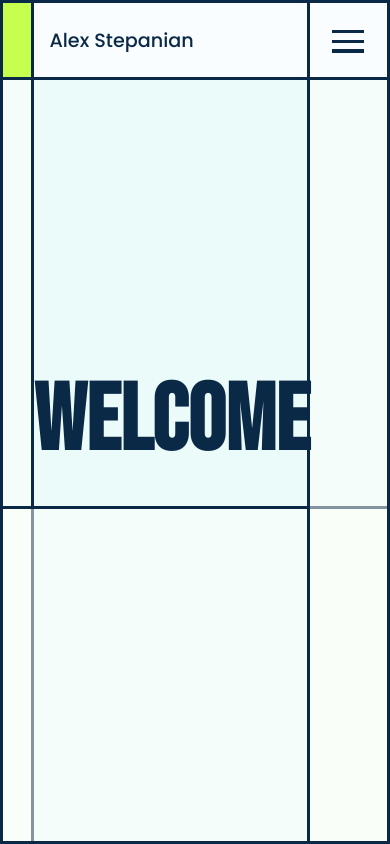
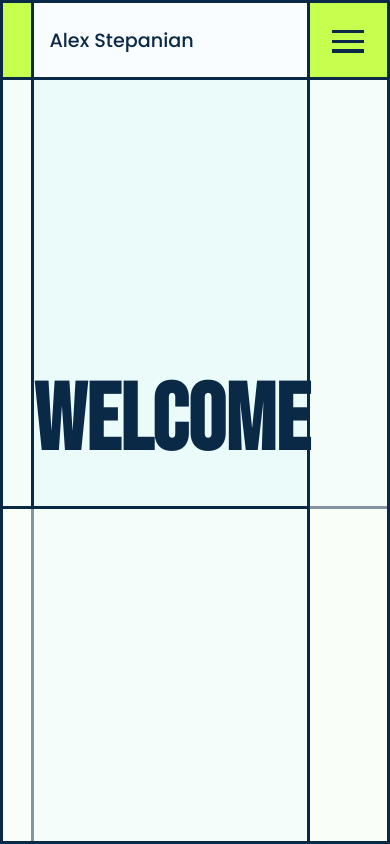
Before and after one commit to a-stepanian/portfolio, a React (Create React App) app: page / in a window 390 px wide. Shown: the top 844 px of the page. Built offline with nearby package versions, Linux system fonts and the light colour scheme.

Commit message:
color hamburger button and remove experience section to test where overflow bug is coming from on mobile

```diff
--- a/src/App.js
+++ b/src/App.js
@@ -1,12 +1,4 @@
-import {
-  Navbar,
-  Sidebar,
-  Projects,
-  Experience,
-  Contact,
-  Hero,
-  Footer,
-} from "./components";
+import { Navbar, Sidebar, Projects, Contact, Hero, Footer } from "./components";
 import styled from "styled-components";
 import { useEffect } from "react";
 
@@ -30,7 +22,7 @@ function App() {
         <Hero />
         <div className="content-wrapper">
           <Projects />
-          <Experience />
+          {/* <Experience /> */}
           <Contact />
         </div>
         <Footer />
--- a/src/components/navigation/HamburgerMenu.js
+++ b/src/components/navigation/HamburgerMenu.js
@@ -6,7 +6,12 @@ const HamburgerMenu = () => {
   const { isSidebarOpen, toggleSidebar } = useGlobalContext();
 
   return (
-    <Wrapper type="button" onClick={toggleSidebar} aria-label="Navigation Menu">
+    <Wrapper
+      type="button"
+      onClick={toggleSidebar}
+      aria-label="Navigation Menu"
+      className={`${isSidebarOpen ? "ham-open" : ""}`}
+    >
       <div
         className={`${isSidebarOpen ? "line top open-top" : "line top"}`}
       ></div>
@@ -30,7 +35,8 @@ const Wrapper = styled.button`
   height: 100%;
   border: none;
   border-left: var(--small-border);
-  background-color: var(--white);
+  background-color: var(--main);
+  transition: background-color 0.5s 0.5s;
 
   &:hover {
     cursor: pointer;
--- a/src/components/navigation/Navbar.js
+++ b/src/components/navigation/Navbar.js
@@ -103,6 +103,12 @@ const Wrapper = styled.header`
     display: none;
   }
 
+  /* for hamburger menu component when button is clicked*/
+  .ham-open {
+    background-color: var(--white);
+    transition: background-color 0.5s;
+  }
+
   @media (min-width: 992px) {
     @media (min-width: 480px) {
       .logo {
--- a/src/components/portfolio/Projects.js
+++ b/src/components/portfolio/Projects.js
@@ -28,7 +28,6 @@ const Wrapper = styled.section`
   display: flex;
   flex-direction: column;
   align-items: center;
-  overflow-x: hidden;
 
   header {
     width: 100%;
```
